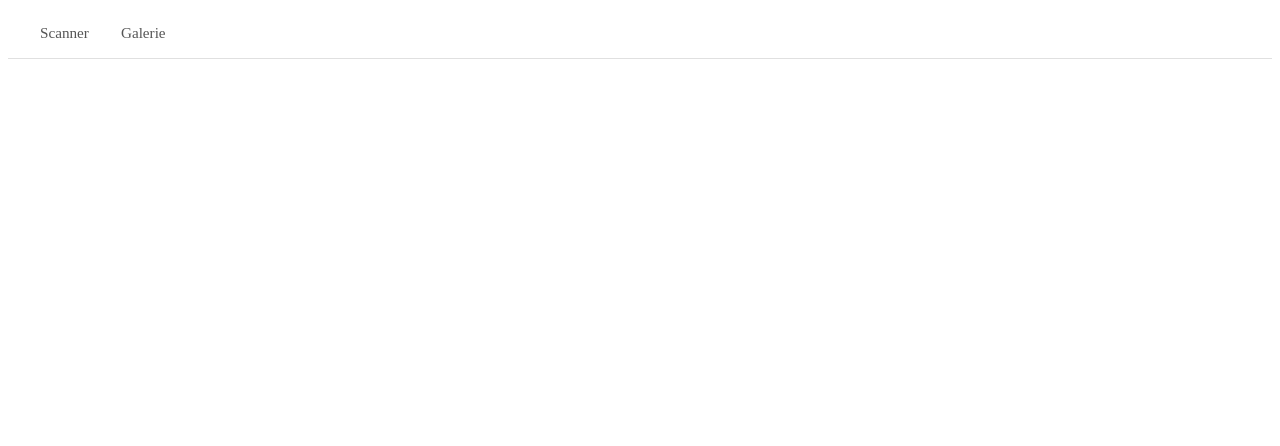
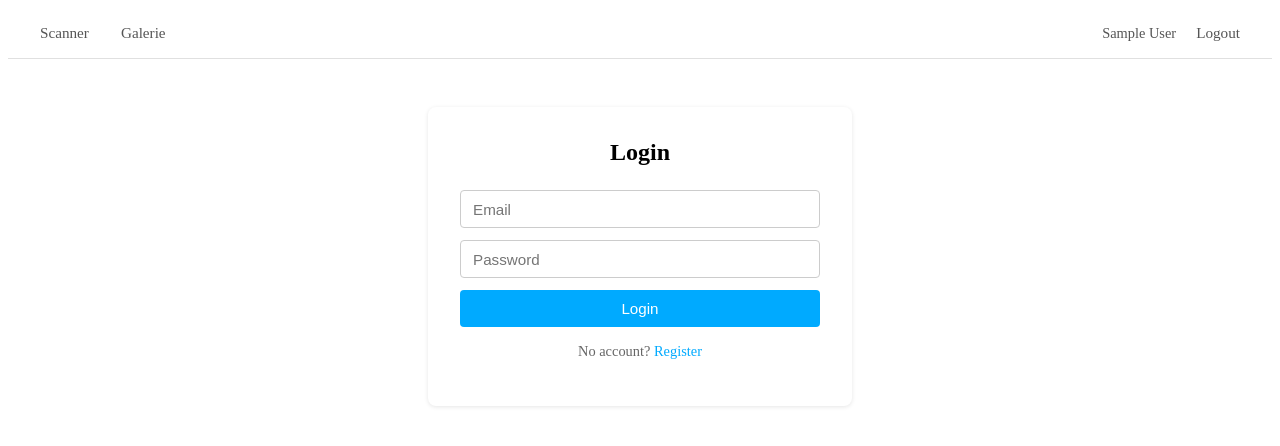
Before and after one commit to LuciaTello/scania, an Angular app: page /login in a window 1280 px wide. Before the commit this address led to /. Shown: the top 446 px of the page. Built offline with nearby package versions, Linux system fonts and the light colour scheme; sample sign-in values are in the browser's storage.

Commit message:
feat: add login/register page and auth UI in nav bar

```diff
--- a/src/app/app.css
+++ b/src/app/app.css
@@ -1,9 +1,26 @@
 .app-nav {
   display: flex;
-  gap: 1rem;
+  align-items: center;
+  justify-content: space-between;
   padding: 0.75rem 1.5rem;
   background: #fff;
   border-bottom: 1px solid #e0e0e0;
+}
+
+.nav-links {
+  display: flex;
+  gap: 1rem;
+}
+
+.nav-user {
+  display: flex;
+  align-items: center;
+  gap: 0.75rem;
+  font-size: 0.9rem;
+}
+
+.nav-user span {
+  color: #555;
 }
 
 .app-nav a {
--- a/src/app/app.html
+++ b/src/app/app.html
@@ -1,6 +1,16 @@
 <nav class="app-nav">
-  <a routerLink="/scanner" routerLinkActive="active">Scanner</a>
-  <a routerLink="/gallery" routerLinkActive="active">Galerie</a>
+  <div class="nav-links">
+    <a routerLink="/scanner" routerLinkActive="active">Scanner</a>
+    <a routerLink="/gallery" routerLinkActive="active">Galerie</a>
+  </div>
+  @if (auth.isAuthenticated()) {
+    <div class="nav-user">
+      <span>{{ auth.user()?.name }}</span>
+      <a (click)="auth.logout()">Logout</a>
+    </div>
+  } @else {
+    <a routerLink="/login" routerLinkActive="active">Login</a>
+  }
 </nav>
 
 <router-outlet />
--- a/src/app/app.routes.ts
+++ b/src/app/app.routes.ts
@@ -4,5 +4,6 @@ import { authGuard } from './guards/auth.guard';
 export const routes: Routes = [
   { path: 'scanner', loadChildren: () => import('./scanner/scanner.routes').then(m => m.scannerRoutes) },
   { path: 'gallery', loadChildren: () => import('./gallery/gallery.routes').then(m => m.galleryRoutes), canActivate: [authGuard] },
+  { path: 'login', loadChildren: () => import('./auth/auth.routes').then(m => m.authRoutes) },
   { path: '', redirectTo: 'scanner', pathMatch: 'full' },
 ];
--- a/src/app/app.ts
+++ b/src/app/app.ts
@@ -1,5 +1,6 @@
-import { Component, signal } from '@angular/core';
+import { Component } from '@angular/core';
 import { RouterOutlet, RouterLink, RouterLinkActive } from '@angular/router';
+import { AuthService } from './services/auth.service';
 
 @Component({
   selector: 'app-root',
@@ -8,5 +9,5 @@ import { RouterOutlet, RouterLink, RouterLinkActive } from '@angular/router';
   styleUrl: './app.css'
 })
 export class App {
-  protected readonly title = signal('scania');
+  constructor(protected auth: AuthService) {}
 }
--- /dev/null
+++ b/src/app/auth/auth.routes.ts
@@ -0,0 +1,6 @@
+import { Routes } from '@angular/router';
+import { LoginPage } from './login-page/login-page';
+
+export const authRoutes: Routes = [
+  { path: '', component: LoginPage },
+];
--- /dev/null
+++ b/src/app/auth/login-page/login-page.css
@@ -0,0 +1,67 @@
+.login-container {
+  max-width: 360px;
+  margin: 3rem auto;
+  padding: 2rem;
+  background: #fff;
+  border-radius: 8px;
+  box-shadow: 0 1px 4px rgba(0, 0, 0, 0.1);
+}
+
+h2 {
+  margin: 0 0 1.5rem;
+  text-align: center;
+}
+
+form {
+  display: flex;
+  flex-direction: column;
+  gap: 0.75rem;
+}
+
+input {
+  padding: 0.6rem 0.75rem;
+  border: 1px solid #ccc;
+  border-radius: 4px;
+  font-size: 0.95rem;
+}
+
+input:focus {
+  outline: none;
+  border-color: #0af;
+}
+
+button {
+  padding: 0.6rem;
+  border: none;
+  border-radius: 4px;
+  background: #0af;
+  color: #fff;
+  font-size: 0.95rem;
+  font-weight: 500;
+  cursor: pointer;
+}
+
+button:disabled {
+  opacity: 0.6;
+  cursor: default;
+}
+
+.error {
+  color: #e33;
+  text-align: center;
+  margin: 0 0 1rem;
+  font-size: 0.9rem;
+}
+
+.toggle {
+  text-align: center;
+  margin-top: 1rem;
+  font-size: 0.9rem;
+  color: #666;
+}
+
+.toggle a {
+  color: #0af;
+  cursor: pointer;
+  text-decoration: none;
+}
--- /dev/null
+++ b/src/app/auth/login-page/login-page.html
@@ -0,0 +1,24 @@
+<div class="login-container">
+  <h2>{{ isRegister() ? 'Register' : 'Login' }}</h2>
+
+  @if (error()) {
+    <p class="error">{{ error() }}</p>
+  }
+
+  <form (ngSubmit)="submit()">
+    @if (isRegister()) {
+      <input type="text" [(ngModel)]="name" name="name" placeholder="Name" required />
+    }
+    <input type="email" [(ngModel)]="email" name="email" placeholder="Email" required />
+    <input type="password" [(ngModel)]="password" name="password" placeholder="Password" required />
+
+    <button type="submit" [disabled]="loading()">
+      {{ loading() ? '...' : (isRegister() ? 'Register' : 'Login') }}
+    </button>
+  </form>
+
+  <p class="toggle">
+    {{ isRegister() ? 'Already have an account?' : 'No account?' }}
+    <a (click)="toggle()">{{ isRegister() ? 'Login' : 'Register' }}</a>
+  </p>
+</div>
--- /dev/null
+++ b/src/app/auth/login-page/login-page.ts
@@ -0,0 +1,50 @@
+import { Component, signal } from '@angular/core';
+import { FormsModule } from '@angular/forms';
+import { Router } from '@angular/router';
+import { AuthService } from '../../services/auth.service';
+
+@Component({
+  selector: 'app-login-page',
+  imports: [FormsModule],
+  templateUrl: './login-page.html',
+  styleUrl: './login-page.css',
+})
+export class LoginPage {
+  readonly isRegister = signal(false);
+  readonly error = signal('');
+  readonly loading = signal(false);
+
+  email = '';
+  password = '';
+  name = '';
+
+  constructor(
+    private auth: AuthService,
+    private router: Router,
+  ) {}
+
+  toggle(): void {
+    this.isRegister.update(v => !v);
+    this.error.set('');
+  }
+
+  submit(): void {
+    this.error.set('');
+    this.loading.set(true);
+
+    const action = this.isRegister()
+      ? this.auth.register(this.email, this.password, this.name)
+      : this.auth.login(this.email, this.password);
+
+    action.subscribe({
+      next: () => {
+        this.loading.set(false);
+        this.router.navigate(['/scanner']);
+      },
+      error: (err) => {
+        this.loading.set(false);
+        this.error.set(err.error?.message || 'An error occurred');
+      },
+    });
+  }
+}
```
